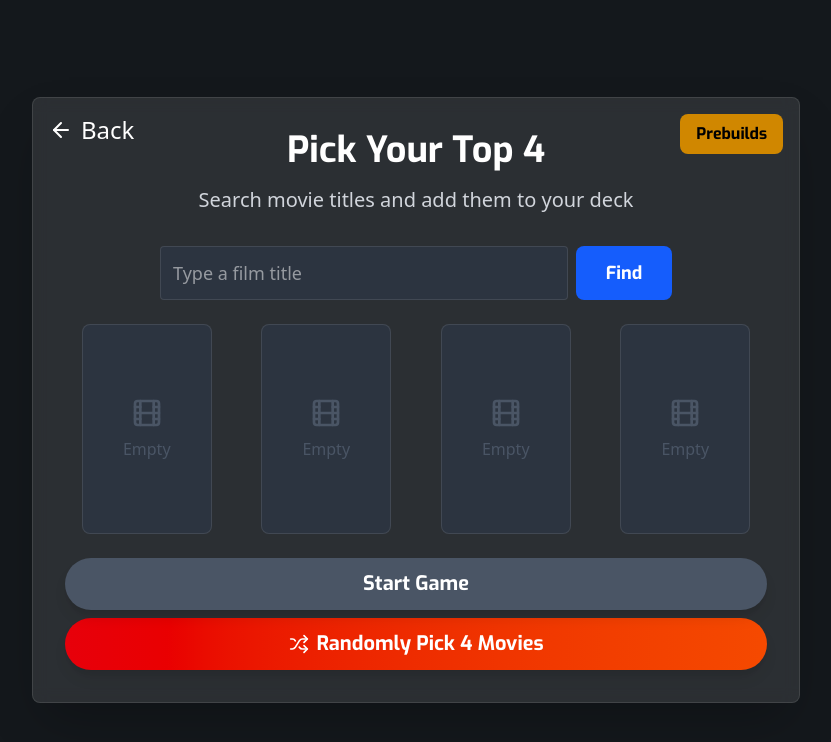
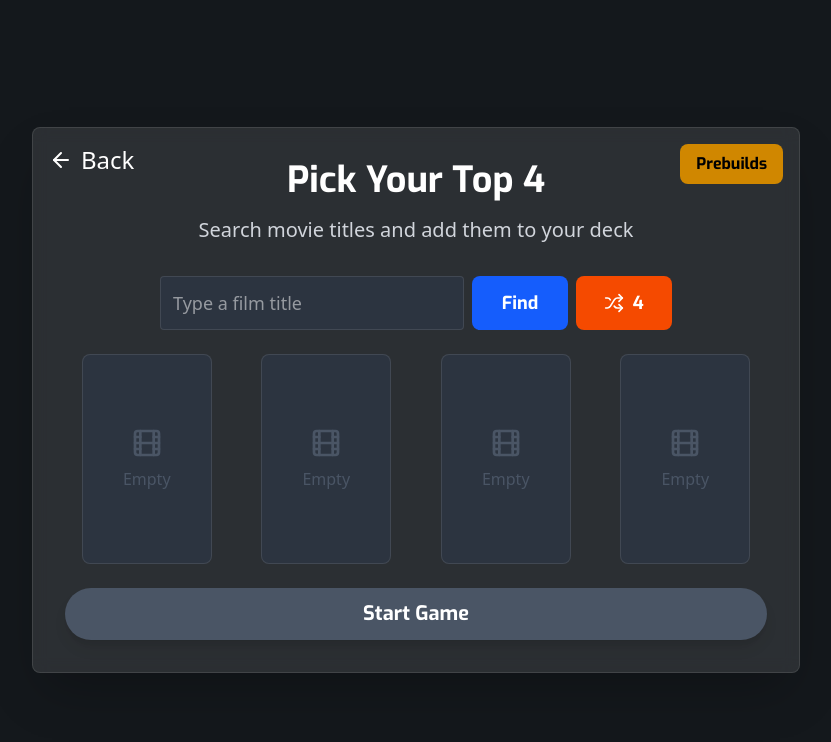
Before and after one commit to msmithfl/top-4-arena, a React (Vite) app in the folder frontend/Top4Battle/: page /game in a window 1280 px wide. Shown: the top 742 px of the page, without its empty margins (224-1055 px from the left). Built offline with nearby package versions, Linux system fonts and the light colour scheme; a web font is replaced by a local one.

Commit message:
presets sidebar in pick top 4

```diff
--- a/frontend/Top4Battle/src/components/PickTopFilms.tsx
+++ b/frontend/Top4Battle/src/components/PickTopFilms.tsx
@@ -149,7 +149,7 @@ const PickTopFilms: React.FC<PickTopFilmsProps> = ({ onComplete }) => {
           <button
             onClick={() => setPresetsOpen(!presetsOpen)}
             className={`bg-yellow-600 hover:bg-yellow-700 text-black font-bold px-4 py-2 rounded-lg transition-all cursor-pointer flex items-center gap-2 ${
-              presetsOpen ? 'translate-x-84' : ''
+              presetsOpen ? 'translate-x-8' : ''
             }`}
           >
             Prebuilds
@@ -185,6 +185,18 @@ const PickTopFilms: React.FC<PickTopFilmsProps> = ({ onComplete }) => {
             ) : (
               'Find'
             )}
+            </button>
+            <button
+                onClick={handleRandomPick}
+                disabled={loading || picked.length === 4}
+                className={`py-3 rounded-lg font-bold text-lg text-white cursor-pointer flex items-center justify-center gap-2 w-24 ${
+                    picked.length === 4
+                        ? 'bg-gray-600 cursor-not-allowed'
+                        : 'bg-orange-600 hover:bg-orange-700'
+                }`}
+                >
+                <Shuffle className="w-5 h-5" />
+                {picked.length === 0 ? '4' : `${4 - picked.length}`}
             </button>
         </div>
         {error && <div className="text-red-400 mb-4 text-center">{error}</div>}
@@ -224,28 +236,13 @@ const PickTopFilms: React.FC<PickTopFilmsProps> = ({ onComplete }) => {
               <button
               onClick={handleStart}
               disabled={picked.length !== 4}
-              className={`px-8 py-3 rounded-full font-bold text-xl mb-2 w-full transition-all text-white shadow-lg ${
+              className={`px-8 py-3 rounded-full font-bold text-xl w-full transition-all text-white shadow-lg ${
                   picked.length === 4
                       ? 'bg-linear-to-r from-green-600 to-green-500 hover:from-green-700 hover:to-green-600 cursor-pointer'
                       : 'bg-gray-600 cursor-not-allowed'
               }`}
               >
               Start Game
-              </button>
-              <button
-                  onClick={handleRandomPick}
-                  disabled={loading || picked.length === 4}
-                  className={`px-8 py-3 rounded-full font-bold text-xl w-full flex items-center justify-center gap-2 transition-all text-white shadow-lg ${
-                      picked.length === 4
-                          ? 'bg-gray-600 cursor-not-allowed'
-                          : 'bg-linear-to-r from-red-600 to-orange-600 hover:from-red-700 hover:to-orange-700 cursor-pointer'
-                  }`}
-                  >
-                  <Shuffle className="w-5 h-5" />
-                  {picked.length === 0
-                      ? 'Randomly Pick 4 Movies'
-                      : `Fill ${4 - picked.length} Empty Slot${4 - picked.length !== 1 ? 's' : ''} Randomly`
-                  }
               </button>
           </div>
         </div>
```
